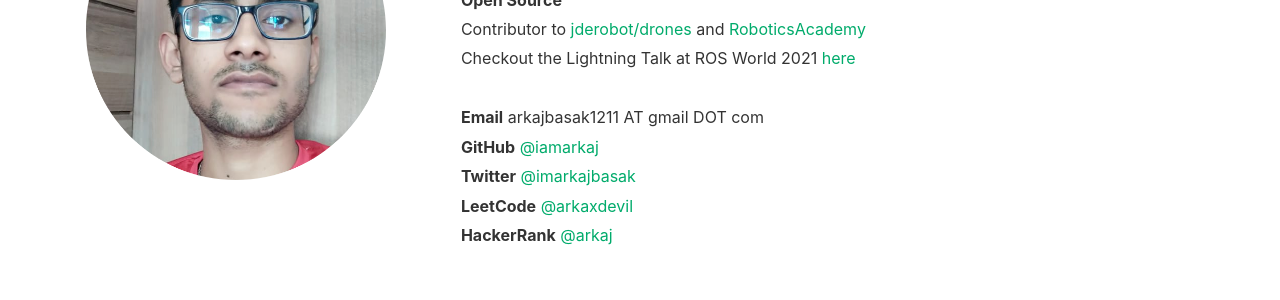
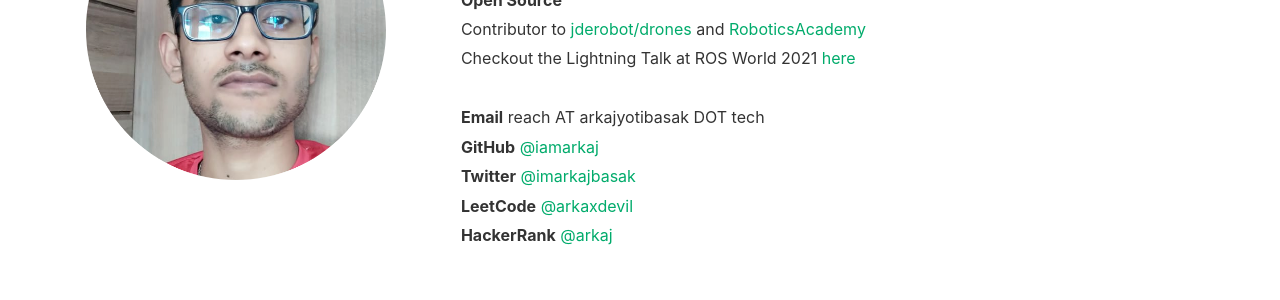
Before and after one commit to iamarkaj/iamarkaj.github.io, a Jekyll site: the page built from _pages/about.markdown, in a window 1280 px wide. Shown: the part 482-782 px from the top of the page. Built offline with Jekyll 4.4.1, drawn with Linux system fonts in a browser that asks for light colours; nearby versions of some CDN libraries.

Commit message:
update website

```diff
--- a/_pages/about.markdown
+++ b/_pages/about.markdown
@@ -4,4 +4,4 @@ title: About Me
 permalink: /about
 ---
 
-| <img src="/img/profile.png" width="300" alt="profile" style="float: left; margin-right: 5em;"> | Arkajyoti Basak is an open source robotics software developer living in Kolkata, WB, India. [he/him] <br>   <br>  **Education** <br>  *B.E.* from TIET, Patiala [2018-2022] <br>   <br>  **Open Source** <br>  Contributor to [jderobot/drones](https://github.com/JdeRobot/drones/tree/noetic-devel) and [RoboticsAcademy](https://github.com/JdeRobot/RoboticsAcademy) <br>  Checkout the Lightning Talk at ROS World 2021 [here](https://youtu.be/P9ExYmjlL4E) <br>   <br>  **Email** arkajbasak1211 AT gmail DOT com <br>  **GitHub** [@iamarkaj](https://github.com/iamarkaj/) <br>  **Twitter** [@imarkajbasak](https://twitter.com/imarkajbasak) <br>  **LeetCode** [@arkaxdevil](https://leetcode.com/arkaxdevil/) <br>  **HackerRank** [@arkaj](https://www.hackerrank.com/arkaj) <br>  |
+| <img src="/img/profile.png" width="300" alt="profile" style="float: left; margin-right: 5em;"> | Arkajyoti Basak is an open source robotics software developer living in Kolkata, WB, India. [he/him] <br>   <br>  **Education** <br>  *B.E.* from TIET, Patiala [2018-2022] <br>   <br>  **Open Source** <br>  Contributor to [jderobot/drones](https://github.com/JdeRobot/drones/tree/noetic-devel) and [RoboticsAcademy](https://github.com/JdeRobot/RoboticsAcademy) <br>  Checkout the Lightning Talk at ROS World 2021 [here](https://youtu.be/P9ExYmjlL4E) <br>   <br>  **Email** reach AT arkajyotibasak DOT tech <br>  **GitHub** [@iamarkaj](https://github.com/iamarkaj/) <br>  **Twitter** [@imarkajbasak](https://twitter.com/imarkajbasak) <br>  **LeetCode** [@arkaxdevil](https://leetcode.com/arkaxdevil/) <br>  **HackerRank** [@arkaj](https://www.hackerrank.com/arkaj) <br>  |
```
Also changed, not shown: 1 other file.
